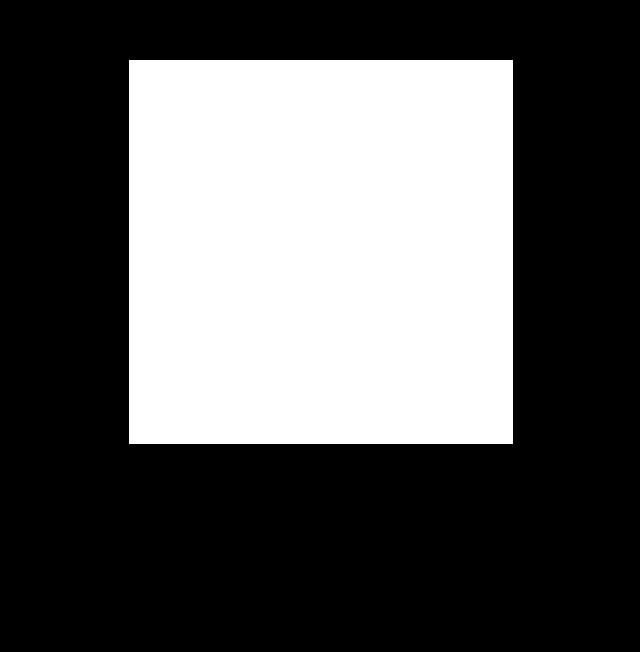
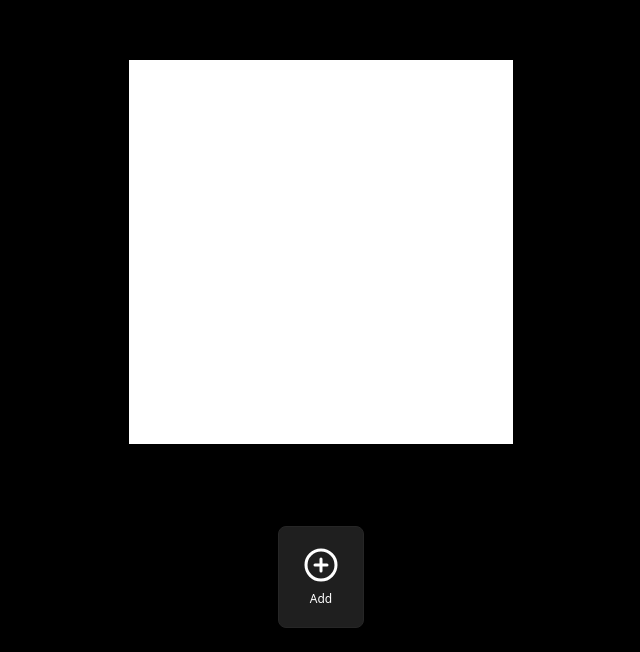
Before and after one commit to henkejo/carousel-editor, a React (Vite) app: page / in a window 1280 px wide. Shown: the part 148-800 px from the top of the page, without its empty margins (319-959 px from the left). Built offline with nearby package versions, Linux system fonts and the light colour scheme.

Commit message:
Add floating toolbar with dummy UI

```diff
--- a/package.json
+++ b/package.json
@@ -12,6 +12,7 @@
   "dependencies": {
     "@radix-ui/react-slot": "^1.2.3",
     "class-variance-authority": "^0.7.1",
+    "classnames": "^2.5.1",
     "clsx": "^2.1.1",
     "express": "^4.18.2",
     "immer": "^10.1.3",
--- /dev/null
+++ b/src/components/FloatingToolbar.tsx
@@ -0,0 +1,32 @@
+import React from 'react'
+import { CirclePlus } from 'lucide-react'
+import { Button } from '@/components/ui/button'
+import classNames from 'classnames'
+
+const FloatingToolbar: React.FC = () => {
+  const handleAdd = () => {
+    console.log('Add button clicked')
+  }
+
+  return (
+    <div className="fixed bottom-6 left-1/2 transform -translate-x-1/2 z-50">
+      <div className="bg-card backdrop-blur-sm rounded-lg px-4 py-3 shadow-lg border">
+        <div className="flex items-center gap-2">
+          <Button
+            variant="ghost"
+            onClick={handleAdd}
+            className={classNames(
+              "flex flex-col justify-center p-2 text-white transition-all",
+              "hover:bg-gray-700/50 hover:text-white h-auto"
+            )}
+          >
+            <CirclePlus className='!w-9 !h-9'/>
+            <span className="text-xs font-medium">Add</span>
+          </Button>
+        </div>
+      </div>
+    </div>
+  )
+}
+
+export default FloatingToolbar
--- a/src/components/Workspace.tsx
+++ b/src/components/Workspace.tsx
@@ -1,6 +1,7 @@
 import React, { useRef, useEffect, useState } from 'react'
 import { useWorkspaceStore } from '@/store/workspaceStore'
 import Canvas from './Canvas'
+import FloatingToolbar from './FloatingToolbar'
 
 const isDragKeyPressed = (e: KeyboardEvent | MouseEvent | WheelEvent) => {
   return e.ctrlKey || e.metaKey
@@ -104,6 +105,7 @@ const Workspace: React.FC = () => {
       >
         <Canvas />
       </div>
+      <FloatingToolbar />
     </div>
   )
 }
--- a/src/index.css
+++ b/src/index.css
@@ -6,7 +6,7 @@
   :root {
     --background: 0 0% 3.9%;
     --foreground: 0 0% 98%;
-    --card: 0 0% 3.9%;
+    --card: 0 0% 12%;
     --card-foreground: 0 0% 98%;
     --popover: 0 0% 3.9%;
     --popover-foreground: 0 0% 98%;
```
Also changed, not shown: 1 other file (tests, documents, lock files or other folders).
